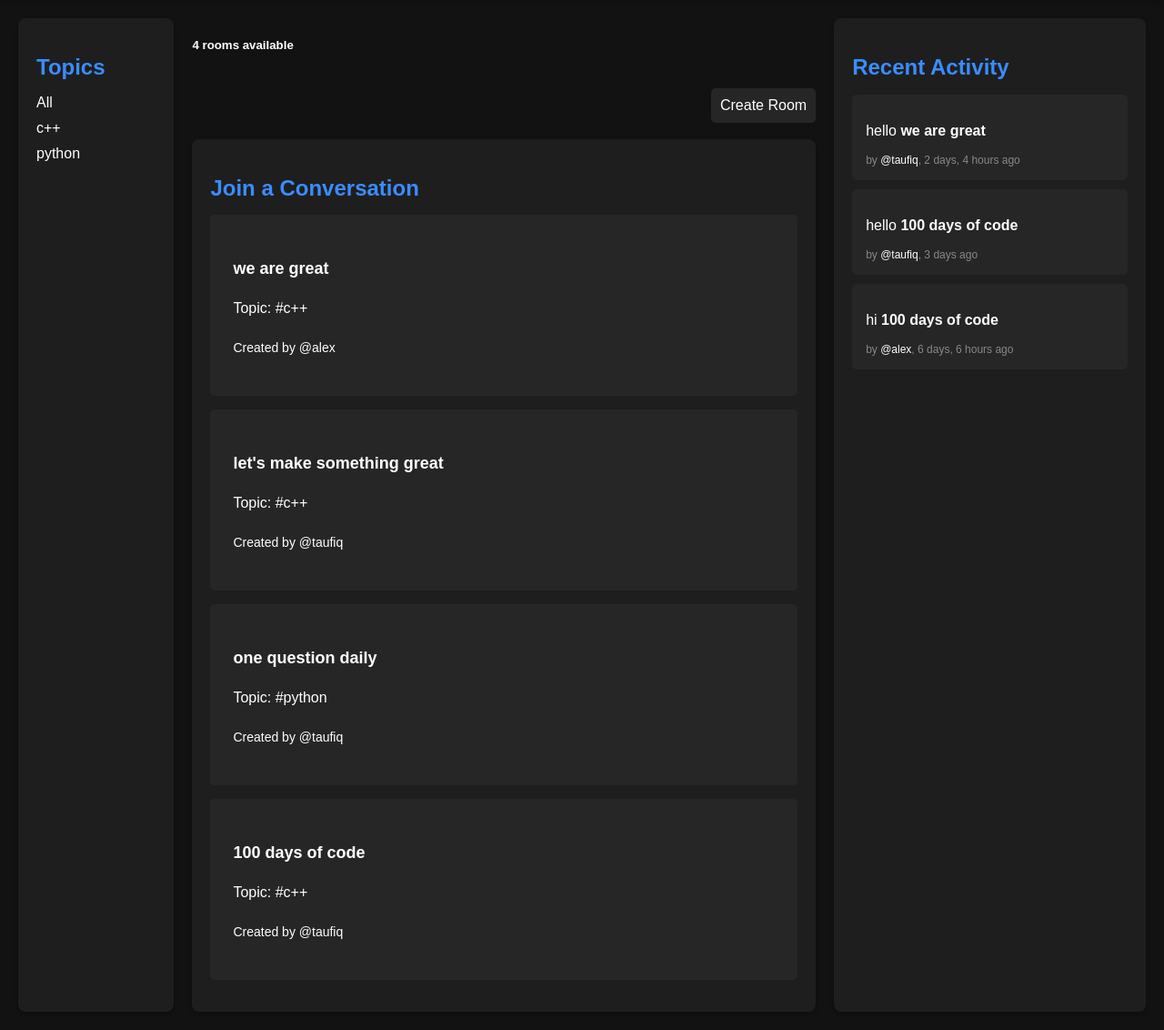
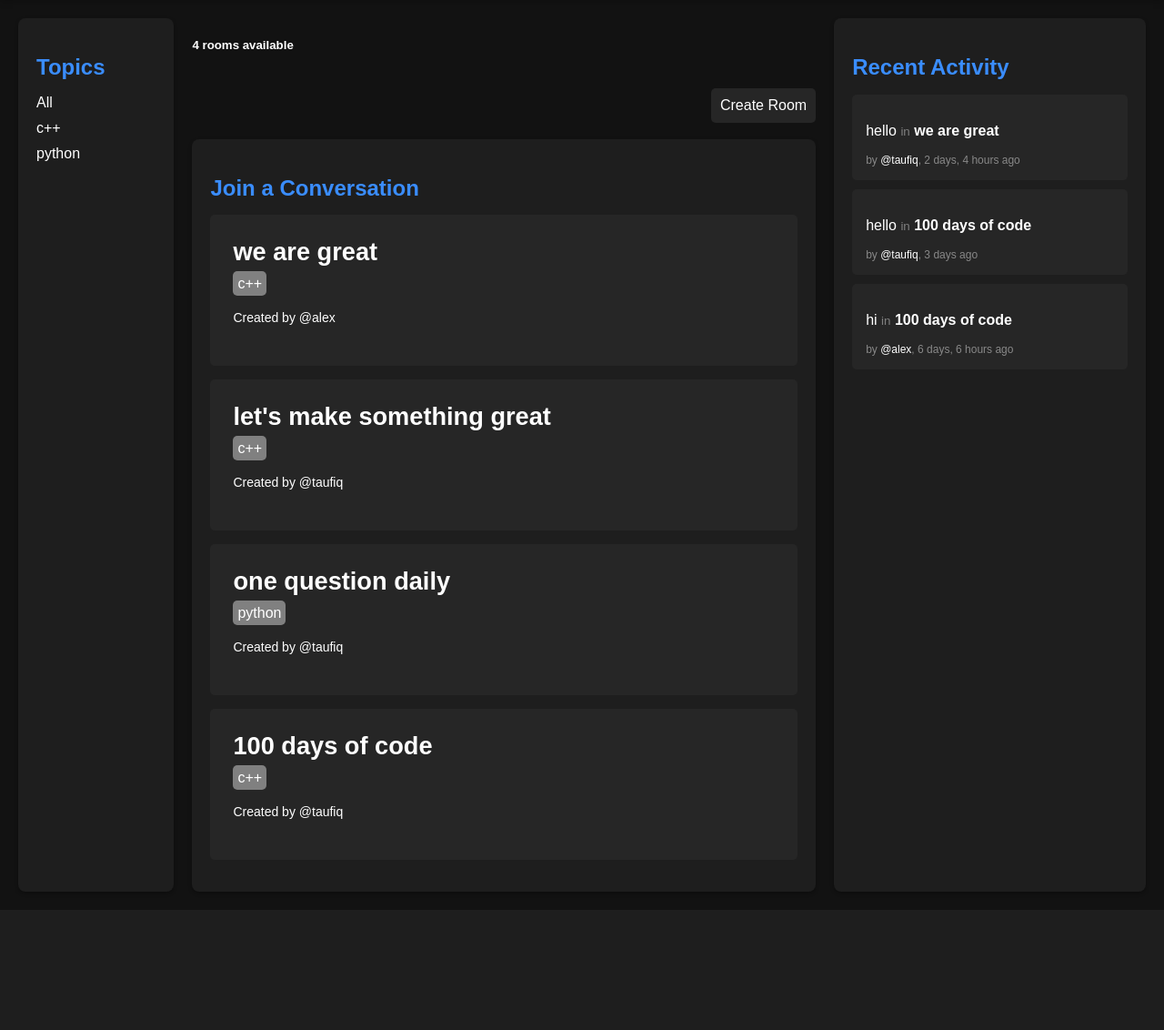
Before and after one commit to toffee-k21/synapse, a Django app: page / in a window 1280 px wide. Shown: the part 92-1224 px from the top of the page at 91% size. After the commit the page ends 1079 px from the top, so only its background shows below. Run offline with Django 4.2, Linux system fonts and the light colour scheme; data comes from the database, SQL or seed files in the repository.

Commit message:
UI minor update

```diff
--- a/base/templates/base/activity_component.html
+++ b/base/templates/base/activity_component.html
@@ -3,7 +3,7 @@
   <ul>
     {% for message in room_messages %}
     <li class="activity-item">
-      <p>{{message}} <strong>{{message.room}}</strong></p>
+      <p>{{message}} <small style="color: gray;">in</small> <strong>{{message.room}}</strong></p>
       <span class="activity-meta"
         >by
         <a href="{% url 'user-profile' message.user.id %}">@{{message.user}}</a
--- a/base/templates/base/feed_component.html
+++ b/base/templates/base/feed_component.html
@@ -2,10 +2,13 @@
   <h2>Join a Conversation</h2>
   {% for room in rooms %}
   <div class="feed-item">
-    <h4 class="room-name">
+    <div
+      style="font-size: 1.7rem; font-weight: 700; padding-bottom: 10px"
+      class="room-name"
+    >
       <a href="{% url 'room' room.id %}">{{room.name}}</a>
-    </h4>
-    <p>Topic: #{{room.topic}}</p>
+    </div>
+    <span style="background-color: gray; padding: 5px; border-radius: 5px;">{{room.topic}}</span>
     {% if request.user == room.host %}
     <div class="button-group">
       <button class="update-btn">
@@ -16,9 +19,11 @@
       </button>
     </div>
     {% endif %}
-     <div class="host-name">
-      <a href="{% url 'user-profile' room.host.id %}">Created by @{{room.host}} </a>
-     </div>
+    <div class="host-name">
+      <a href="{% url 'user-profile' room.host.id %}"
+        >Created by @{{room.host}}
+      </a>
+    </div>
   </div>
   {% endfor %}
 </div>
--- a/static/styles/style.css
+++ b/static/styles/style.css
@@ -125,7 +125,8 @@ h2 {
 }
 
 .room-name {
-    font-size: 18px;
+    font-size: 1.5rem;
+
     /* Slightly larger font size for room name */
 }
 
```
